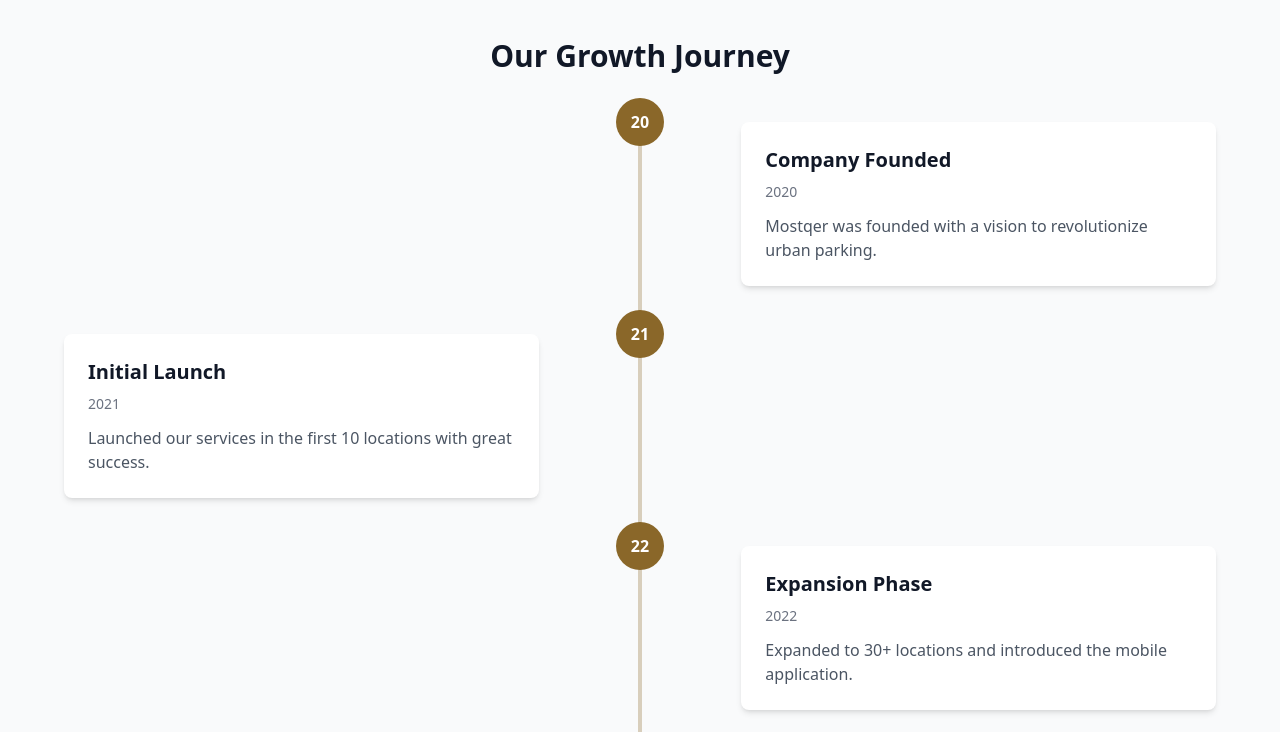
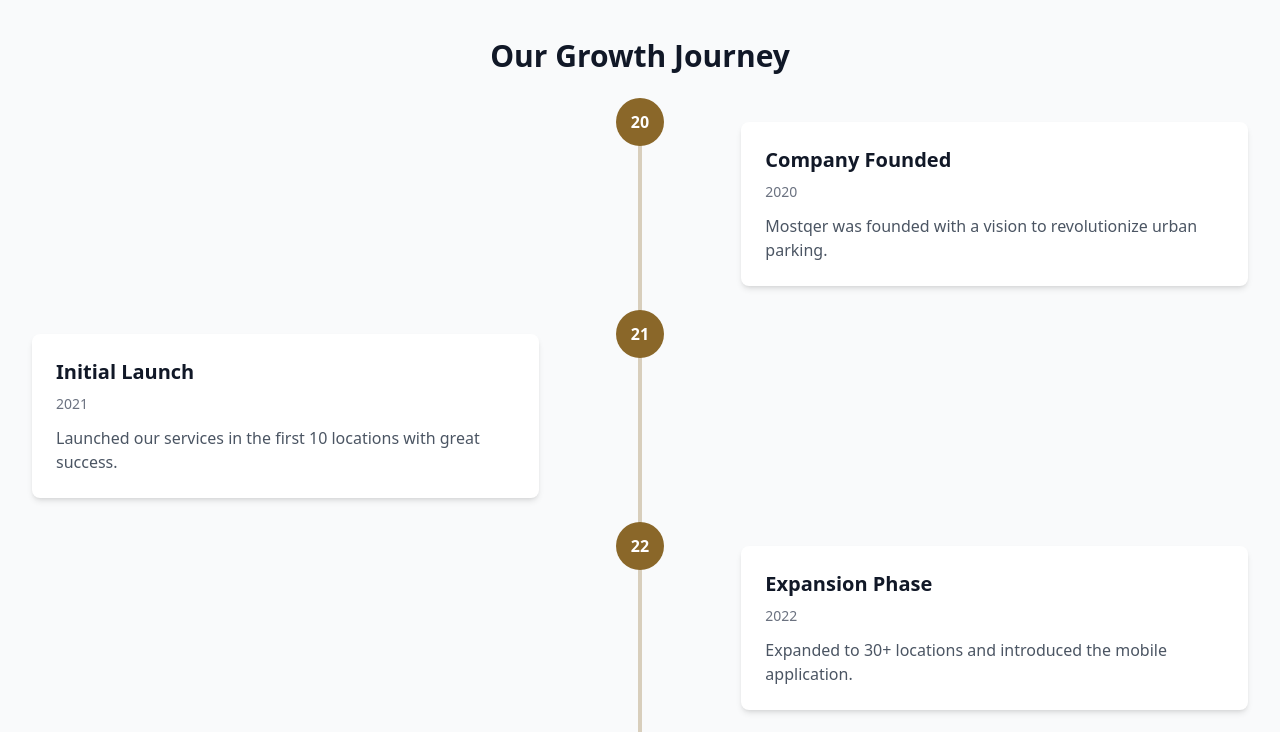
Before and after one commit to 3omarfarok/Mostaqer, a React (Vite) app: page /Mostaqer/about-us in a window 1280 px wide. Shown: the part 2880-3612 px from the top of the page. Built offline with nearby package versions, Linux system fonts and the light colour scheme.

Commit message:
Enhance Responsivity

```diff
--- a/src/pages/AboutUs.jsx
+++ b/src/pages/AboutUs.jsx
@@ -487,7 +487,7 @@ export default function AboutUs() {
                   {/* Content box - alternate sides */}
                   <div
                     className={`w-5/12 ${
-                      index % 2 === 0 ? "ml-auto pr-8" : "mr-auto pl-8"
+                      index % 2 === 0 ? "ml-auto" : "mr-auto"
                     }`}
                   >
                     <div className="bg-white dark:bg-dark-100 p-6 rounded-lg shadow-md">
```
